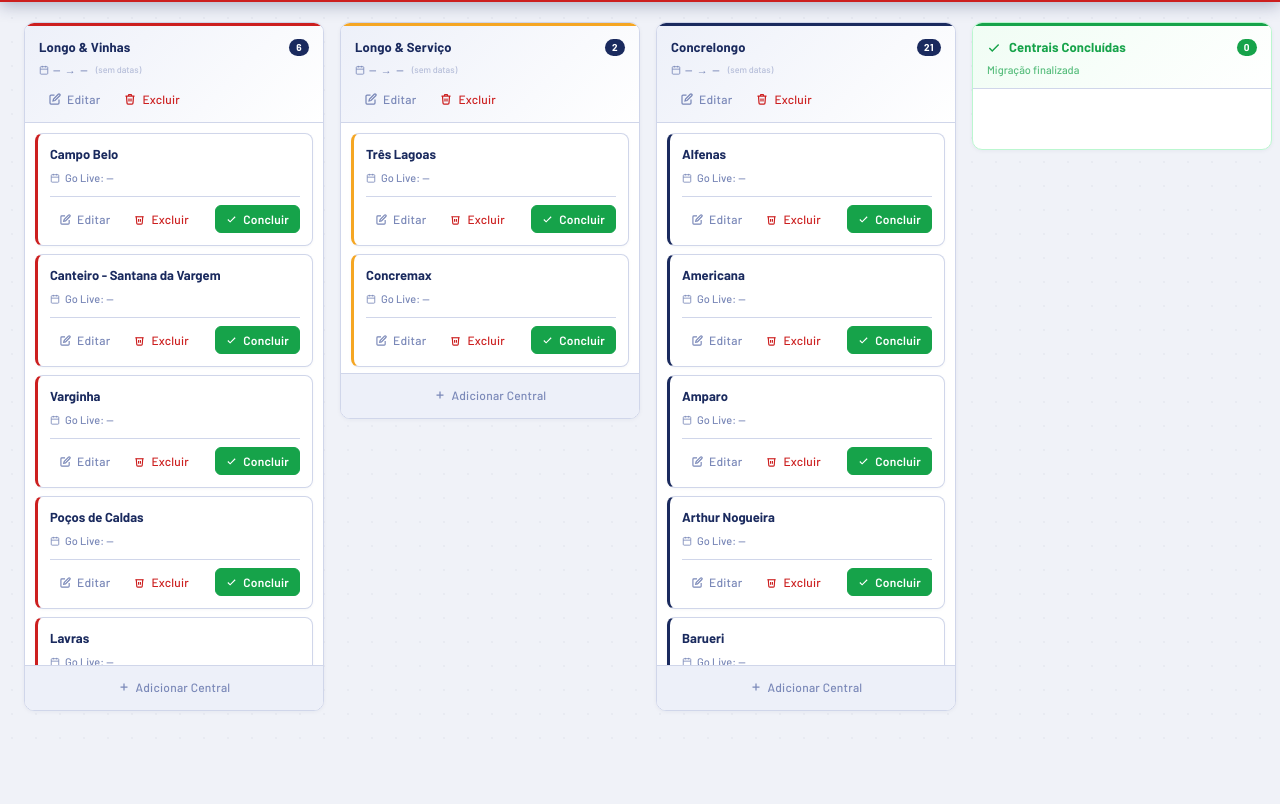
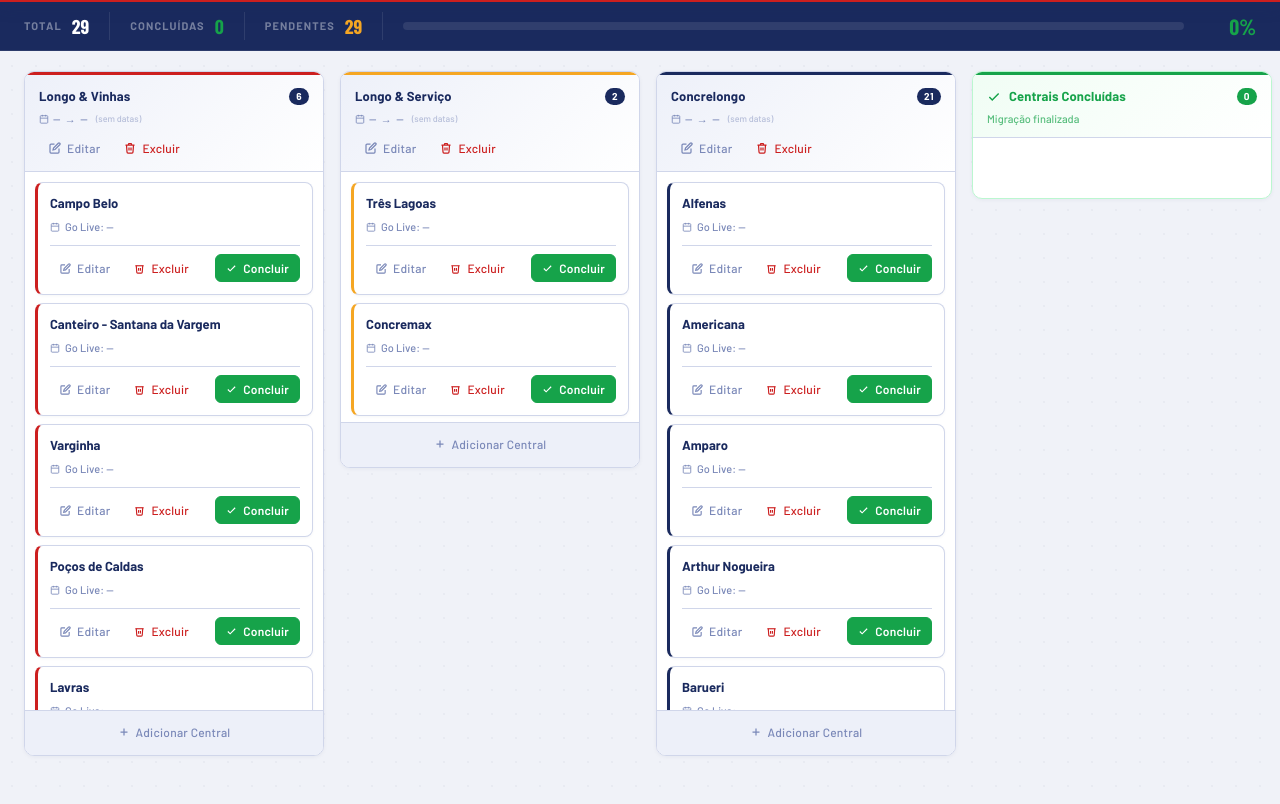
Before and after one commit to jptorres-topcon/golive-manager, a plain HTML site: page index.html in a window 1280 px wide. Shown: the part 66-870 px from the top of the page. Before the commit the page ends 825 px from the top, so only its background shows below. Drawn offline with nearby package versions, Linux system fonts and the light colour scheme.

Commit message:
feat: add progress indicator bar with total/done/pending/percentage

```diff
--- a/index.html
+++ b/index.html
@@ -157,13 +157,82 @@
 
   .btn-sm { padding: 4px 10px; font-size: 12px; }
 
+  /* ── PROGRESS BAR ── */
+  .progress-bar-wrap {
+    background: #1a2a5e;
+    border-bottom: 1px solid #ffffff14;
+    padding: 10px 24px;
+    display: flex;
+    align-items: center;
+    gap: 20px;
+    flex-wrap: wrap;
+  }
+  .progress-stat {
+    display: flex;
+    align-items: center;
+    gap: 10px;
+    flex-shrink: 0;
+  }
+  .progress-stat-label {
+    font-size: 11px;
+    font-weight: 700;
+    color: #ffffff66;
+    letter-spacing: 0.1em;
+    text-transform: uppercase;
+    white-space: nowrap;
+  }
+  .progress-stat-value {
+    font-family: 'Barlow Condensed', sans-serif;
+    font-size: 20px;
+    font-weight: 700;
+    color: #fff;
+    line-height: 1;
+  }
+  .progress-stat-value span {
+    font-size: 12px;
+    font-weight: 500;
+    color: #ffffff55;
+    margin-left: 2px;
+  }
+  .progress-track {
+    flex: 1;
+    min-width: 200px;
+    height: 8px;
+    background: #ffffff18;
+    border-radius: 4px;
+    overflow: hidden;
+    position: relative;
+  }
+  .progress-fill {
+    height: 100%;
+    border-radius: 4px;
+    background: linear-gradient(90deg, var(--green) 0%, #22c55e 100%);
+    transition: width 0.5s ease;
+    position: relative;
+  }
+  .progress-pct-label {
+    font-family: 'Barlow Condensed', sans-serif;
+    font-size: 22px;
+    font-weight: 700;
+    color: var(--green);
+    line-height: 1;
+    min-width: 52px;
+    text-align: right;
+  }
+  .progress-divider {
+    width: 1px;
+    height: 28px;
+    background: #ffffff18;
+    flex-shrink: 0;
+  }
+
   /* ── BOARD ── */
   .board-wrap {
     padding: 20px 24px 48px;
     display: flex;
     gap: 16px;
     align-items: flex-start;
-    min-height: calc(100vh - 71px);
+    min-height: calc(100vh - 115px);
     overflow-x: auto;
   }
 
@@ -176,7 +245,7 @@
     min-width: 300px;
     display: flex;
     flex-direction: column;
-    max-height: calc(100vh - 111px);
+    max-height: calc(100vh - 115px);
     overflow: hidden;
     transition: border-color 0.15s, box-shadow 0.15s;
     box-shadow: 0 1px 4px #0f2a4a0d;
@@ -479,6 +548,29 @@
   </div>
 </header>
 
+<!-- PROGRESS BAR -->
+<div class="progress-bar-wrap" id="progress-bar">
+  <div class="progress-stat">
+    <div class="progress-stat-label">Total</div>
+    <div class="progress-stat-value" id="prog-total">0</div>
+  </div>
+  <div class="progress-divider"></div>
+  <div class="progress-stat">
+    <div class="progress-stat-label">Concluídas</div>
+    <div class="progress-stat-value" style="color:var(--green)" id="prog-done">0</div>
+  </div>
+  <div class="progress-divider"></div>
+  <div class="progress-stat">
+    <div class="progress-stat-label">Pendentes</div>
+    <div class="progress-stat-value" style="color:#f5a623" id="prog-pending">0</div>
+  </div>
+  <div class="progress-divider"></div>
+  <div class="progress-track">
+    <div class="progress-fill" id="prog-fill" style="width:0%"></div>
+  </div>
+  <div class="progress-pct-label" id="prog-pct">0%</div>
+</div>
+
 <!-- BOARD -->
 <div class="board-wrap" id="board"></div>
 
@@ -738,9 +830,23 @@ function getStripeColor(groupId) {
 }
 
 // ===== RENDER =====
+function updateProgress() {
+  const total   = state.centrals.length + state.completed.length;
+  const done    = state.completed.length;
+  const pending = state.centrals.length;
+  const pct     = total > 0 ? Math.round((done / total) * 100) : 0;
+
+  document.getElementById('prog-total').innerHTML   = `${total}`;
+  document.getElementById('prog-done').innerHTML    = `${done}`;
+  document.getElementById('prog-pending').innerHTML = `${pending}`;
+  document.getElementById('prog-fill').style.width  = `${pct}%`;
+  document.getElementById('prog-pct').textContent   = `${pct}%`;
+}
+
 function render() {
   const board = document.getElementById('board');
   board.innerHTML = '';
+  updateProgress();
 
   if (state.groups.length === 0 && !isViewMode) {
     const empty = document.createElement('div');
```
